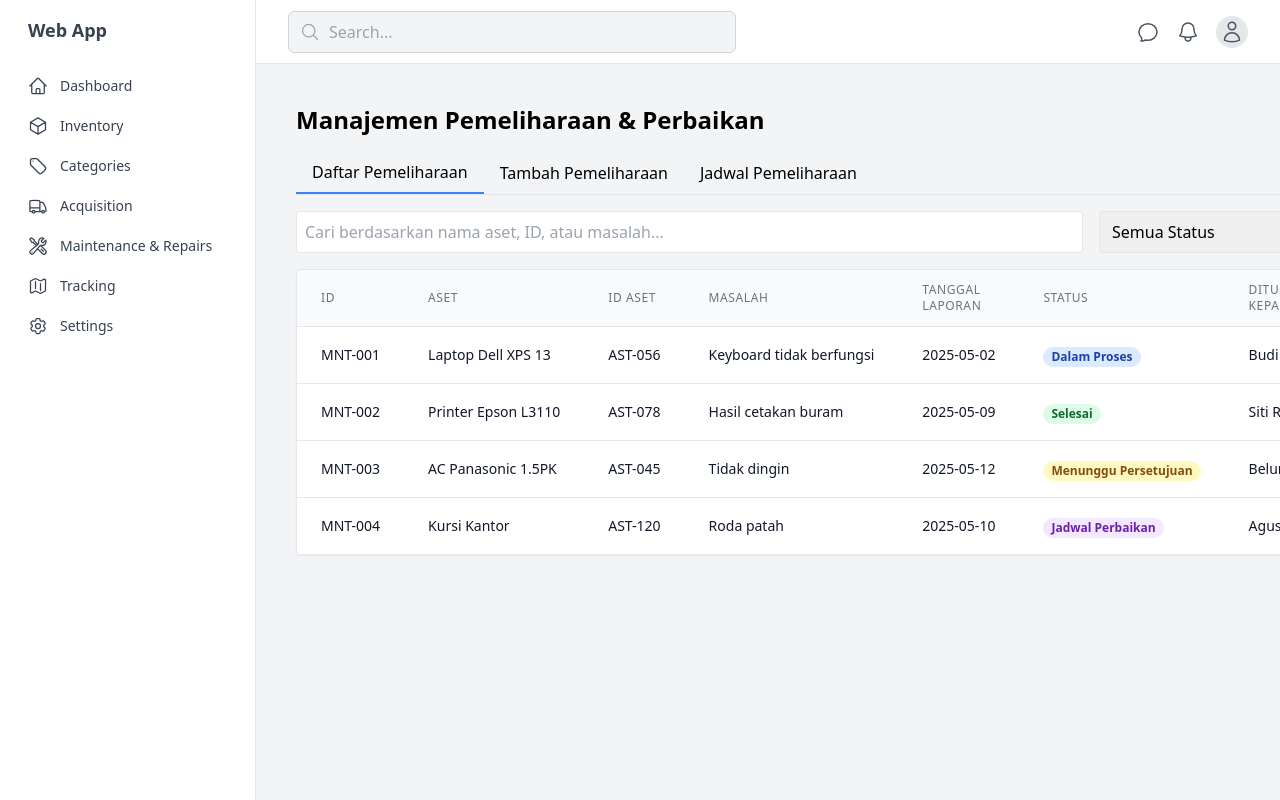
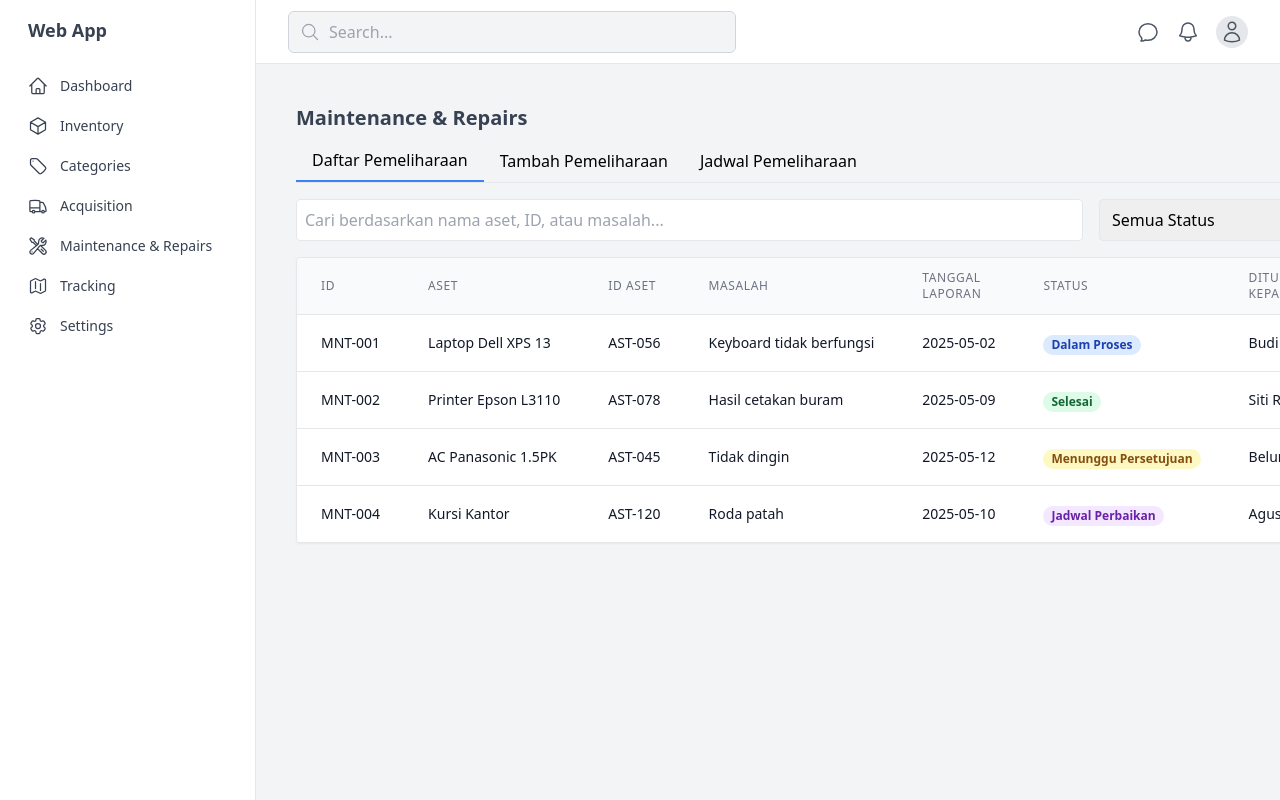
Before and after one commit to irsyadrs/web-asset, a Next.js app: page /maintenance in a window 1280 px wide. Shown: the top 800 px of the page. Built offline with nearby package versions, Linux system fonts and the light colour scheme.

Commit message:
Refactor headings in acquisition, maintenance, settings, and tracking pages for consistency and improved readability

```diff
--- a/app/(main)/acquisition/page.js
+++ b/app/(main)/acquisition/page.js
@@ -35,7 +35,7 @@ function AcquisitionTable() {
 
   return (
     <div className="p-6">
-      <h1 className="text-2xl font-bold mb-4">Manajemen Pengadaan Aset</h1>
+      <h1 className="text-xl font-bold text-gray-700 mb-2">Acquisition</h1>
 
       {/* Custom Tabs */}
       <div className="mb-4">
--- a/app/(main)/maintenance/page.js
+++ b/app/(main)/maintenance/page.js
@@ -130,7 +130,7 @@ function MaintenanceTable() {
 
   return (
     <div className="p-6">
-      <h1 className="text-2xl font-bold mb-4">Manajemen Pemeliharaan & Perbaikan</h1>
+      <h1 className="text-xl font-bold text-gray-700 mb-2">Maintenance & Repairs</h1>
 
       {/* Custom Tabs */}
       <div className="mb-4">
--- a/app/(main)/settings/page.js
+++ b/app/(main)/settings/page.js
@@ -101,7 +101,7 @@ function SettingsPage() {
     <div className={`min-h-screen transition-colors duration-300 ${isDarkMode ? 'dark bg-gray-900' : 'bg-gray-50'}`}>
       <div className="p-6">
         <div className={`${isDarkMode ? 'text-white' : 'text-gray-900'}`}>
-          <h1 className="text-2xl font-bold mb-6">Pengaturan Sistem</h1>
+         <h1 className="text-xl font-bold text-gray-700 mb-2">System Settings</h1>
 
           {/* Tabs Navigation */}
           <div className="mb-6">
--- a/app/(main)/tracking/page.js
+++ b/app/(main)/tracking/page.js
@@ -178,7 +178,7 @@ function TrackingPage() {
 
   return (
     <div className="p-6">
-      <h1 className="text-2xl font-bold mb-4">Sistem Tracking</h1>
+      <h1 className="text-xl font-bold text-gray-700 mb-2">Tracking</h1>
 
       {/* Custom Tabs */}
       <div className="mb-4">
```
